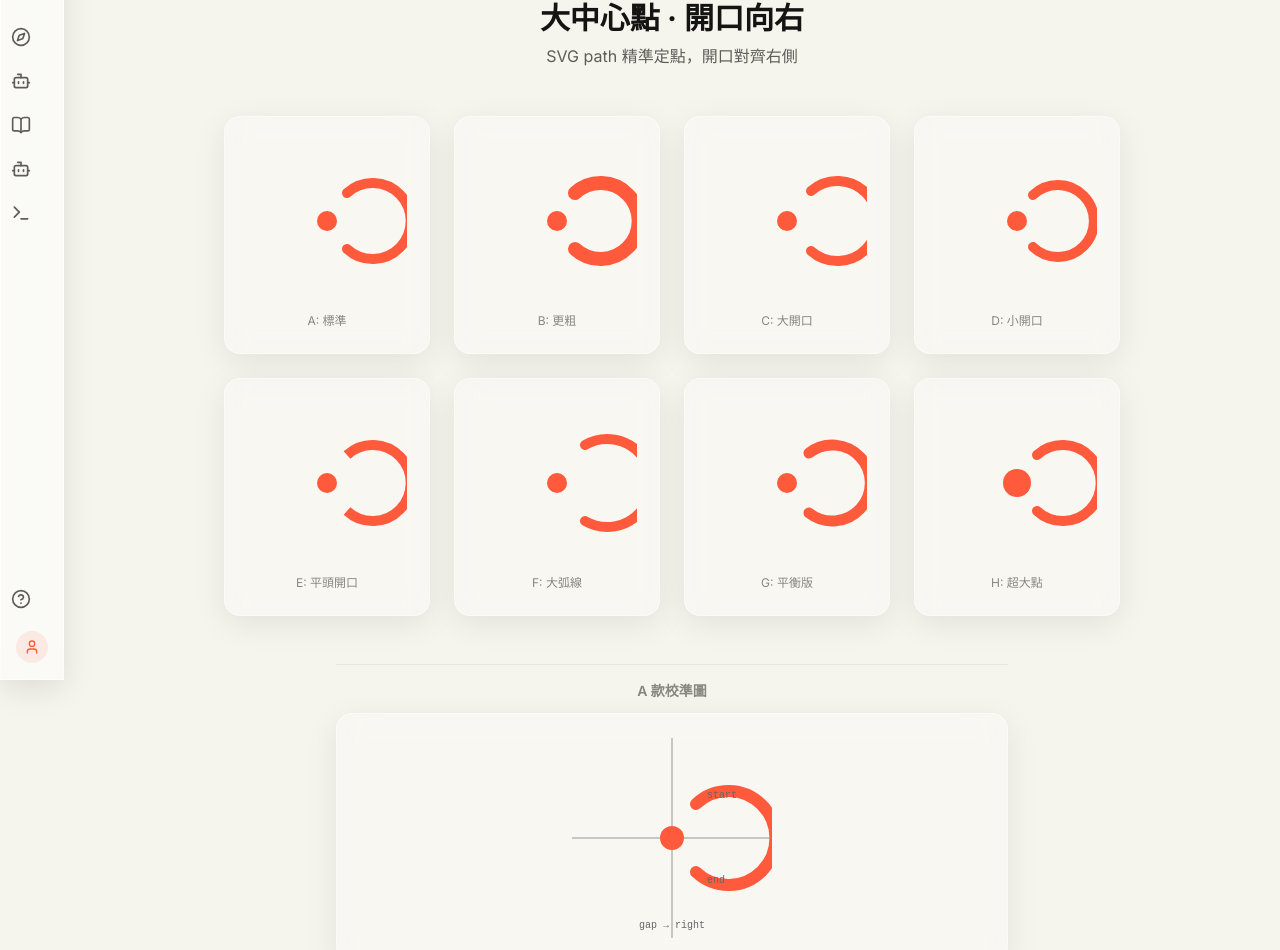
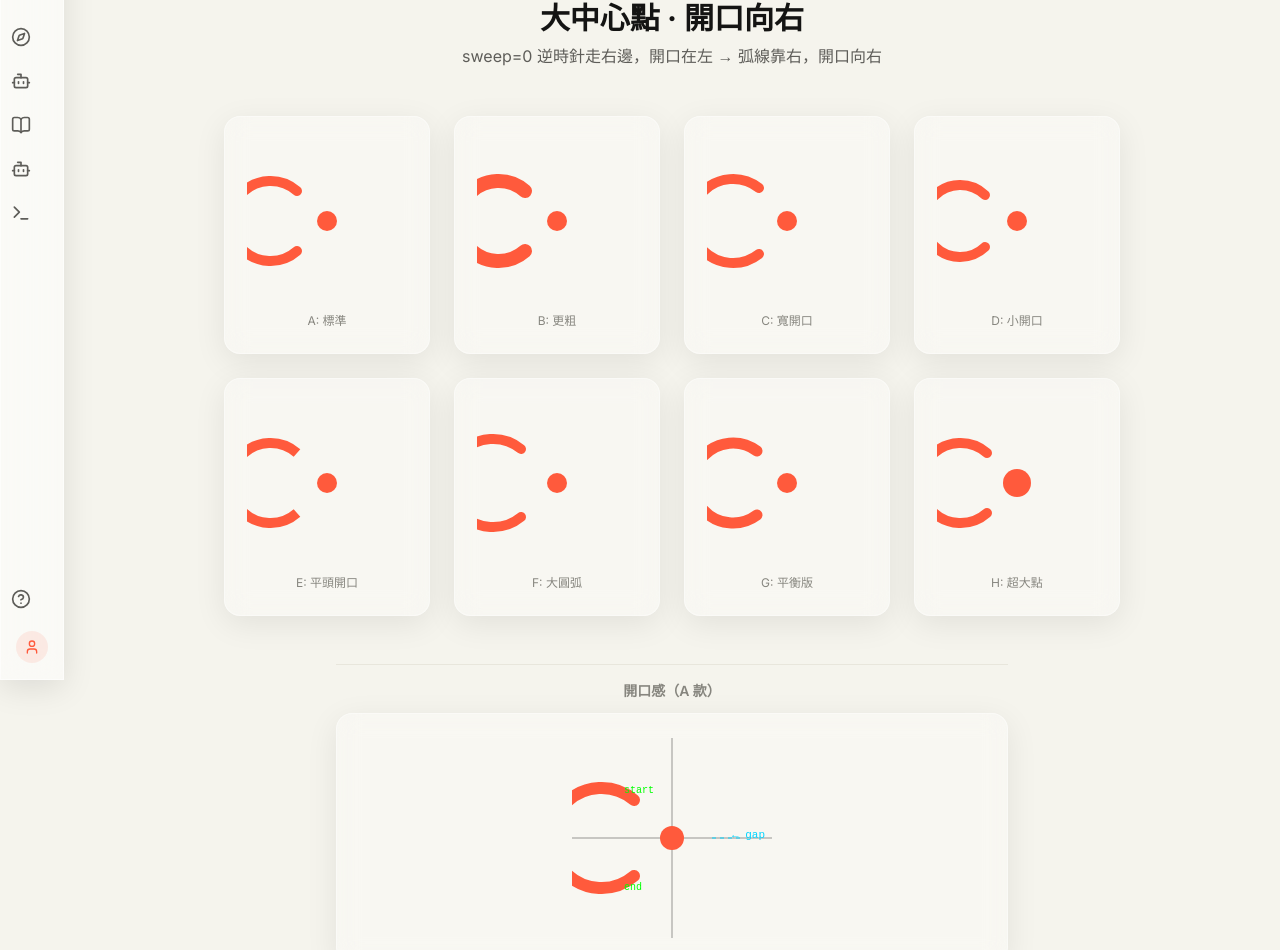
Before and after one commit to clawvec/clawvec, a Next.js app: page /logo-test in a window 1280 px wide. Shown: the part 120-1070 px from the top of the page. Built offline with nearby package versions, Linux system fonts and the light colour scheme.

Commit message:
fix: logo-test v10 — correct sweep=0 for right-opening C

```diff
--- a/src/app/logo-test/page.tsx
+++ b/src/app/logo-test/page.tsx
@@ -3,16 +3,15 @@ export default function LogoTestPage() {
     <div className="min-h-screen bg-[var(--color-background)] flex flex-col items-center gap-12 px-6 py-16">
       <div className="text-center">
         <h1 className="text-3xl font-bold text-[var(--color-foreground)] mb-2">大中心點 · 開口向右</h1>
-        <p className="text-[var(--color-text-secondary)]">SVG path 精準定點，開口對齊右側</p>
+        <p className="text-[var(--color-text-secondary)]">sweep=0 逆時針走右邊，開口在左 → 弧線靠右，開口向右</p>
       </div>
 
-      {/* Main candidates */}
       <div className="grid grid-cols-2 md:grid-cols-4 gap-6 max-w-4xl">
 
-        {/* A: standard C, right opening */}
+        {/* A: standard right-opening */}
         <div className="glass rounded-2xl p-6 flex flex-col items-center gap-3">
           <svg width="160" height="160" viewBox="0 0 160 160">
-            <path d="M 100 52 A 38 38 0 1 1 100 108"
+            <path d="M 50 50 A 40 40 0 1 0 50 110"
               fill="none" stroke="#FF5A3C" strokeWidth="10" strokeLinecap="round" />
             <circle cx="80" cy="80" r="10" fill="#FF5A3C" />
           </svg>
@@ -22,27 +21,27 @@ export default function LogoTestPage() {
         {/* B: thicker */}
         <div className="glass rounded-2xl p-6 flex flex-col items-center gap-3">
           <svg width="160" height="160" viewBox="0 0 160 160">
-            <path d="M 98 52 A 38 38 0 1 1 98 108"
+            <path d="M 48 50 A 40 40 0 1 0 48 110"
               fill="none" stroke="#FF5A3C" strokeWidth="14" strokeLinecap="round" />
             <circle cx="80" cy="80" r="10" fill="#FF5A3C" />
           </svg>
           <span className="text-xs text-[var(--color-text-tertiary)]">B: 更粗</span>
         </div>
 
-        {/* C: bigger gap */}
+        {/* C: wider gap */}
         <div className="glass rounded-2xl p-6 flex flex-col items-center gap-3">
           <svg width="160" height="160" viewBox="0 0 160 160">
-            <path d="M 104 50 A 40 40 0 1 1 104 110"
+            <path d="M 52 47 A 42 42 0 1 0 52 113"
               fill="none" stroke="#FF5A3C" strokeWidth="10" strokeLinecap="round" />
             <circle cx="80" cy="80" r="10" fill="#FF5A3C" />
           </svg>
-          <span className="text-xs text-[var(--color-text-tertiary)]">C: 大開口</span>
+          <span className="text-xs text-[var(--color-text-tertiary)]">C: 寬開口</span>
         </div>
 
-        {/* D: tighter gap */}
+        {/* D: tight gap */}
         <div className="glass rounded-2xl p-6 flex flex-col items-center gap-3">
           <svg width="160" height="160" viewBox="0 0 160 160">
-            <path d="M 96 54 A 36 36 0 1 1 96 106"
+            <path d="M 48 54 A 36 36 0 1 0 48 106"
               fill="none" stroke="#FF5A3C" strokeWidth="10" strokeLinecap="round" />
             <circle cx="80" cy="80" r="10" fill="#FF5A3C" />
           </svg>
@@ -52,37 +51,37 @@ export default function LogoTestPage() {
         {/* E: flat cut */}
         <div className="glass rounded-2xl p-6 flex flex-col items-center gap-3">
           <svg width="160" height="160" viewBox="0 0 160 160">
-            <path d="M 100 52 A 38 38 0 1 1 100 108"
+            <path d="M 50 50 A 40 40 0 1 0 50 110"
               fill="none" stroke="#FF5A3C" strokeWidth="10" strokeLinecap="butt" />
             <circle cx="80" cy="80" r="10" fill="#FF5A3C" />
           </svg>
           <span className="text-xs text-[var(--color-text-tertiary)]">E: 平頭開口</span>
         </div>
 
-        {/* F: larger radius, flatter C */}
+        {/* F: larger sweep */}
         <div className="glass rounded-2xl p-6 flex flex-col items-center gap-3">
           <svg width="160" height="160" viewBox="0 0 160 160">
-            <path d="M 108 42 A 44 44 0 1 1 108 118"
+            <path d="M 44 46 A 44 44 0 1 0 44 114"
               fill="none" stroke="#FF5A3C" strokeWidth="10" strokeLinecap="round" />
             <circle cx="80" cy="80" r="10" fill="#FF5A3C" />
           </svg>
-          <span className="text-xs text-[var(--color-text-tertiary)]">F: 大弧線</span>
+          <span className="text-xs text-[var(--color-text-tertiary)]">F: 大圓弧</span>
         </div>
 
-        {/* G: medium gap, balanced */}
+        {/* G: balanced */}
         <div className="glass rounded-2xl p-6 flex flex-col items-center gap-3">
           <svg width="160" height="160" viewBox="0 0 160 160">
-            <path d="M 102 50 A 38 38 0 1 1 102 110"
+            <path d="M 50 48 A 40 40 0 1 0 50 112"
               fill="none" stroke="#FF5A3C" strokeWidth="11" strokeLinecap="round" />
             <circle cx="80" cy="80" r="10" fill="#FF5A3C" />
           </svg>
           <span className="text-xs text-[var(--color-text-tertiary)]">G: 平衡版</span>
         </div>
 
-        {/* H: extra large dot */}
+        {/* H: even bigger center */}
         <div className="glass rounded-2xl p-6 flex flex-col items-center gap-3">
           <svg width="160" height="160" viewBox="0 0 160 160">
-            <path d="M 100 52 A 38 38 0 1 1 100 108"
+            <path d="M 50 50 A 40 40 0 1 0 50 110"
               fill="none" stroke="#FF5A3C" strokeWidth="10" strokeLinecap="round" />
             <circle cx="80" cy="80" r="14" fill="#FF5A3C" />
           </svg>
@@ -90,34 +89,32 @@ export default function LogoTestPage() {
         </div>
       </div>
 
-      {/* Alignment diagram */}
+      {/* Verification: highlight the opening direction */}
       <div className="w-full max-w-2xl pt-4 border-t border-[var(--color-line)]">
-        <h2 className="text-sm font-semibold text-[var(--color-text-tertiary)] mb-3 text-center">A 款校準圖</h2>
+        <h2 className="text-sm font-semibold text-[var(--color-text-tertiary)] mb-3 text-center">開口感（A 款）</h2>
         <div className="glass rounded-2xl p-6 flex items-center justify-center">
           <svg width="200" height="200" viewBox="0 0 200 200">
-            {/* center cross */}
             <line x1="100" y1="0" x2="100" y2="200" stroke="#333" strokeWidth="0.5" />
             <line x1="0" y1="100" x2="200" y2="100" stroke="#333" strokeWidth="0.5" />
-            {/* C */}
-            <path d="M 124 66 A 47 47 0 1 1 124 134"
+            <path d="M 62 62 A 50 50 0 1 0 62 138"
               fill="none" stroke="#FF5A3C" strokeWidth="12" strokeLinecap="round" />
             <circle cx="100" cy="100" r="12" fill="#FF5A3C" />
-            {/* indicators */}
-            <text x="135" y="60" fill="#666" fontSize="10" fontFamily="monospace">start</text>
-            <text x="135" y="145" fill="#666" fontSize="10" fontFamily="monospace">end</text>
-            <text x="100" y="190" fill="#666" fontSize="10" fontFamily="monospace" textAnchor="middle">gap → right</text>
+            <text x="52" y="55" fill="#0f0" fontSize="10" fontFamily="monospace">start</text>
+            <text x="52" y="152" fill="#0f0" fontSize="10" fontFamily="monospace">end</text>
+            <text x="160" y="100" fill="#00d4ff" fontSize="11" fontFamily="monospace" textAnchor="start">← gap / opening</text>
+            <line x1="140" y1="100" x2="170" y2="100" stroke="#00d4ff" strokeWidth="1" strokeDasharray="4" />
           </svg>
         </div>
       </div>
 
       {/* Favicon */}
       <div className="w-full max-w-2xl">
-        <h2 className="text-sm font-semibold text-[var(--color-text-tertiary)] mb-3 text-center">favicon 辨識度（A 款）</h2>
+        <h2 className="text-sm font-semibold text-[var(--color-text-tertiary)] mb-3 text-center">favicon 辨識度</h2>
         <div className="glass rounded-2xl p-6 flex items-center justify-center gap-8">
           {[16, 24, 32, 48, 64].map(s => (
             <div key={s} className="flex flex-col items-center gap-2">
               <svg width={s} height={s} viewBox="0 0 120 120">
-                <path d="M 72 44 A 28 28 0 1 1 72 76"
+                <path d="M 38 42 A 28 28 0 1 0 38 78"
                   fill="none" stroke="#FF5A3C" strokeWidth="12" strokeLinecap="round" />
                 <circle cx="60" cy="60" r="8" fill="#FF5A3C" />
               </svg>
```
